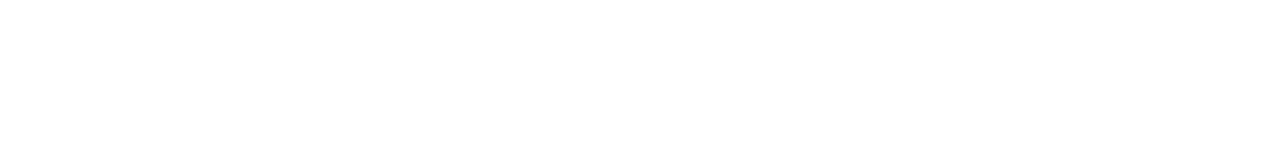
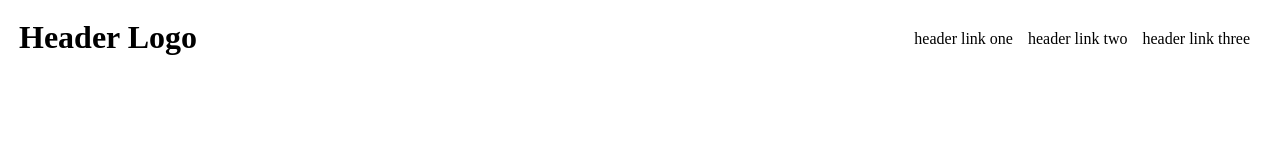
Before and after one commit to mimsotu/odin-landing-page, a plain HTML site: page index.html in a window 1280 px wide. Drawn offline with Linux system fonts and the light colour scheme.

Commit message:
Create header content and added flexbox CSS

```diff
--- a/index.html
+++ b/index.html
@@ -5,8 +5,20 @@
     <meta http-equiv="X-UA-Compatible" content="IE=edge">
     <meta name="viewport" content="width=device-width, initial-scale=1.0">
     <title>Landing Page</title>
+    <link rel="stylesheet" href="./style.css">
+
 </head>
 <body>
+    <div class="header">
+        <h1>Header Logo</h1>
+        <div class="header-links">
+        <ul>
+            <li>header link one</li>
+            <li>header link two</li>
+            <li>header link three</li>
+        </ul>
+        </div>
+    </div>
 
 </body>
 </html>
--- a/style.css
+++ b/style.css
@@ -0,0 +1,23 @@
+body {
+
+}
+
+.header {
+    display: flex;
+    flex-direction: row;
+    justify-content: space-between;
+    align-content: center;
+}
+
+h1 {
+    margin: 10px;
+    padding: 1px;
+}
+
+ul, .header-links {
+    list-style-type: none;
+    display: flex;
+    gap: 15px;
+    padding: 1px;
+    margin: 10px;
+}
```
